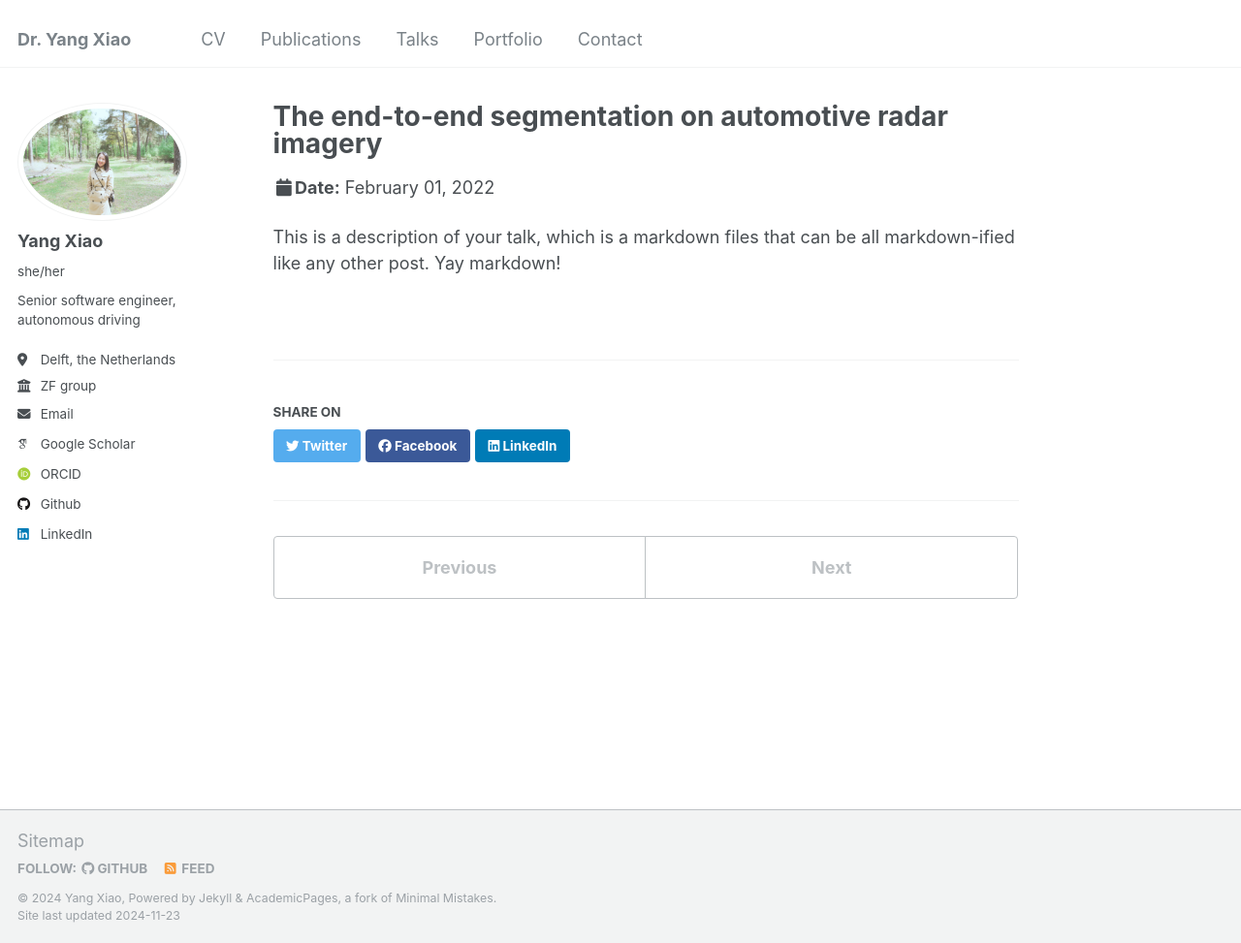
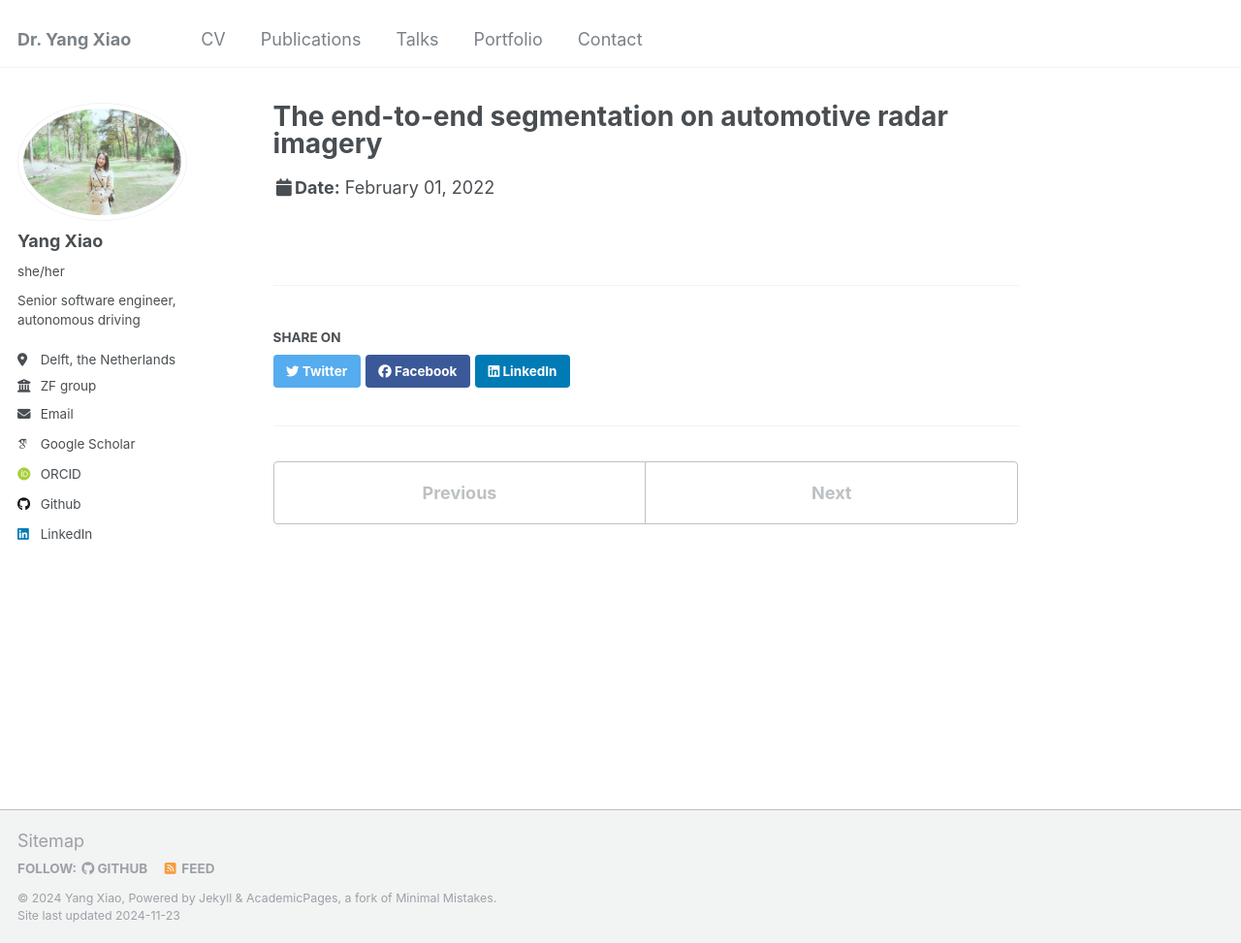
Before and after one commit to YangSophiaXiao/Yang.Sophia.Xiao.github.io, a Jekyll site: the page built from _talks/2014-02-01-talk-2.md, in a window 1280 px wide and 973 px high. Shown: the whole window at 97% size. Built offline with Jekyll 4.4.1, drawn with Linux system fonts in a browser that asks for light colours; some web fonts are replaced.

Commit message:
Change talks part

```diff
--- a/_talks/2014-02-01-talk-2.md
+++ b/_talks/2014-02-01-talk-2.md
@@ -7,5 +7,3 @@
 date: 2022-02-01
 location: "London, UK"
 ---
-
-This is a description of your talk, which is a markdown files that can be all markdown-ified like any other post. Yay markdown!
```
Also changed, not shown: _talks/2014-03-01-talk-3.md (+0 -2 lines), _talks/2014-03-01-talk-4.md (+0 -2 lines), _talks/2014-03-01-talk-5.md (+0 -2 lines).
